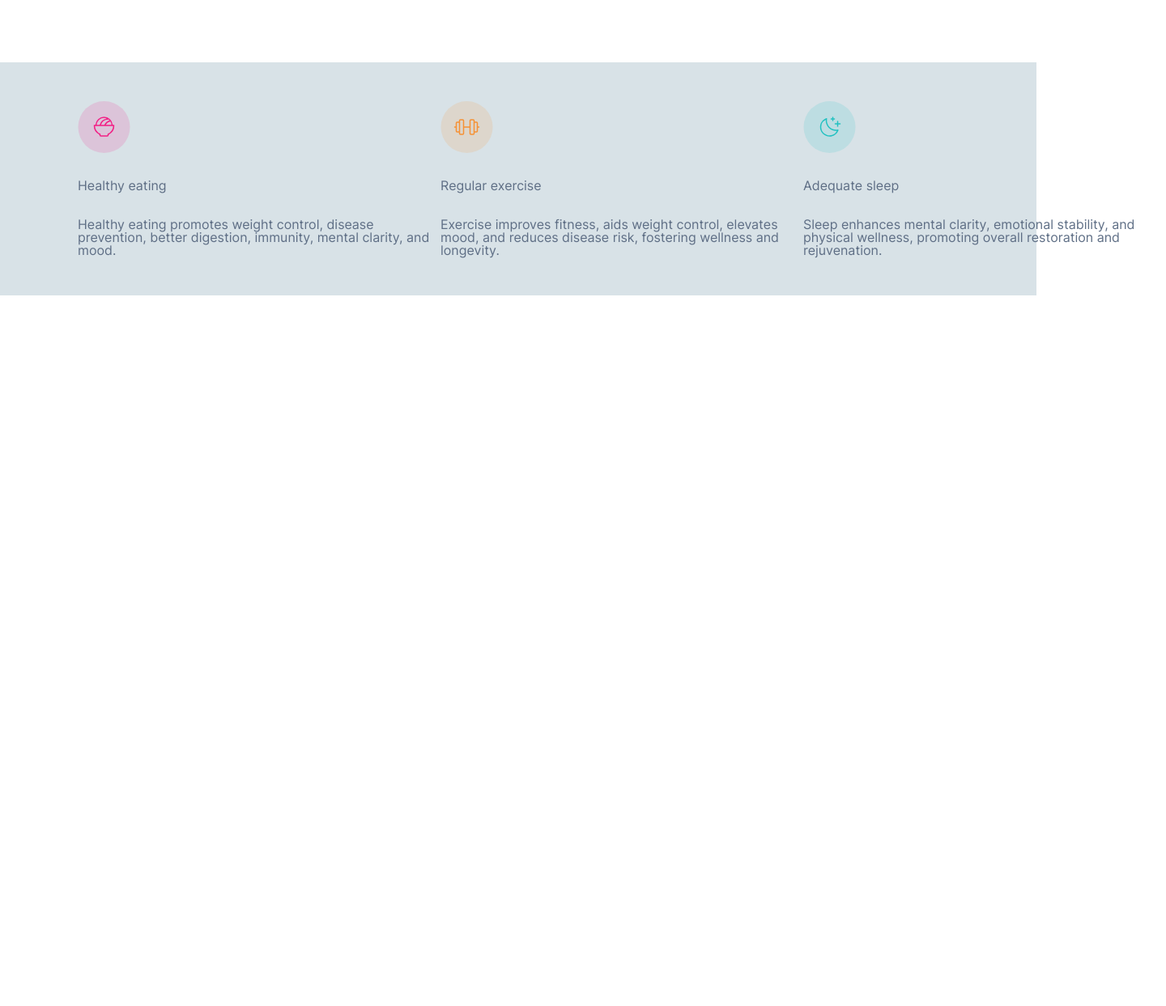
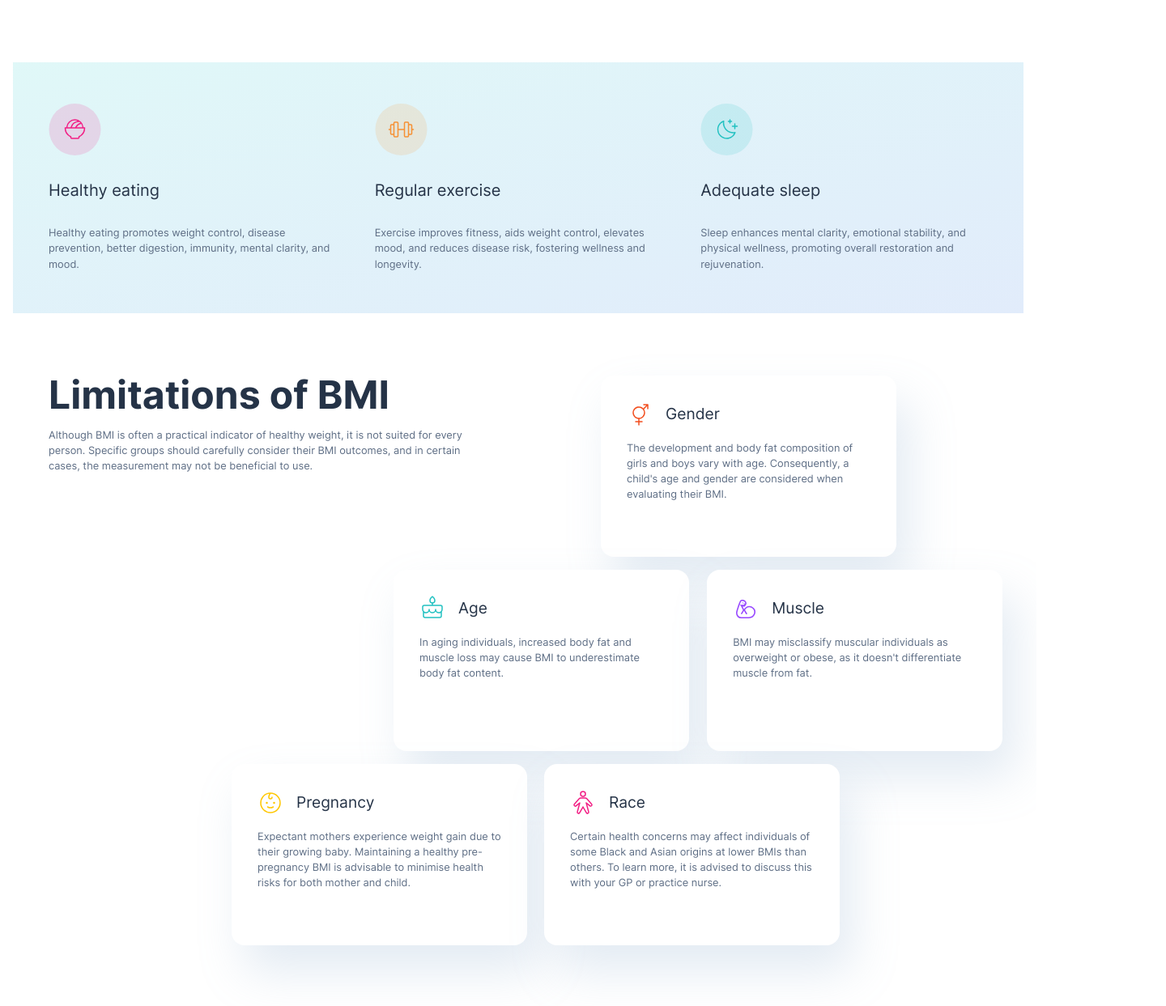
Before and after one commit to CORALIN22/BMI-Calculator, a plain HTML site: page starter-code/index.html in a window 1280 px wide. Shown: the part 1323-2566 px from the top of the page at 81% size, 1440 px wide, since content can reach past the window. Before the commit the page ends 1688 px from the top, so only its background shows below. Drawn offline with Linux system fonts and the light colour scheme.

Commit message:
Metric Calculation ok

```diff
--- /dev/null
+++ b/script.js
@@ -0,0 +1,27 @@
+// Define the BMI calculation function
+const bmiCalculation = (h, w) => {
+  let calcHeight = h / 100;
+
+  let bmi = Math.floor(w / (calcHeight * calcHeight));
+  return bmi;
+};
+
+const userHeight = document.querySelector("#height");
+const userWeight = document.querySelector("#weight");
+const btnRadios = document.querySelectorAll('input[type="radio"][name="unit"]');
+
+btnRadios.forEach((btnRadio) => {
+  btnRadio.addEventListener("change", function () {
+    if (this.checked) {
+      const heightValue = parseFloat(userHeight.value);
+      const weightValue = parseFloat(userWeight.value);
+
+      if (!isNaN(heightValue) && !isNaN(weightValue)) {
+        const bmi = bmiCalculation(heightValue, weightValue);
+        console.log(bmi);
+      } else {
+        console.log("invalid numbers");
+      }
+    }
+  });
+});
--- a/starter-code/index.html
+++ b/starter-code/index.html
@@ -12,6 +12,7 @@
     />
     <link href="style.css" rel="stylesheet" />
     <link href="/general.css" rel="stylesheet" />
+
     <title>Frontend Mentor | Body Mass Index Calculator</title>
   </head>
   <body>
@@ -36,7 +37,7 @@
             <h3 >Enter your details below</h3>
             <form class="bmi-form">
               <label class="custom-radio-btn" for="metric">Metric
-                <input type="radio" id="metric" name="unit" required>
+                <input type="radio" id="metric"  name="unit" required>
                 <span class="circle"></span>
               </label>
               <label class="custom-radio-btn">Imperial
@@ -115,27 +116,65 @@
 
 
 
-      </div>
-    </main>
+      <section class="limitation-section">
+        <div class="grid limitation">
 
-
-
-      <!--  Healthy eating
-       Limitations of BMI
-      Although BMI is often a practical indicator of healthy weight, it is not
+          <div class="limit">
+            <h2>Limitations of BMI</h2>
+            <p class="limit-text">Although BMI is often a practical indicator of healthy weight, it is not
               suited for every person. Specific groups should carefully consider their
               BMI outcomes, and in certain cases, the measurement may not be beneficial
-      to use. Gender The development and body fat composition of girls and boys
+              to use.</p>
+          </div>
+          <div class="limit-box limit-gender">
+            <div class="spacing">
+              <img src="/starter-code/assets/images/icon-gender.svg" alt="Gender">
+              <p class="limit-title">Gender</p>
+          </div>
+            <p class="limit-text">The development and body fat composition of girls and boys
               vary with age. Consequently, a child's age and gender are considered when
-      evaluating their BMI. Age In aging individuals, increased body fat and
-      muscle loss may cause BMI to underestimate body fat content. Muscle BMI
+              evaluating their BMI.</p>
+          </div>
+          <div class="limit-box limit-age">
+            <div class="spacing">
+              <img src="/starter-code/assets/images/icon-age.svg" alt="Age">
+              <p class="limit-title">Age</p>
+           </div>
+            <p class="limit-text">In aging individuals, increased body fat and
+              muscle loss may cause BMI to underestimate body fat content.</p>
+          </div>
+          <div class="limit-box limit-muscle">
+            <div class="spacing">
+              <img src="/starter-code/assets/images/icon-muscle.svg" alt="muscle">
+              <p class="limit-title">Muscle</p>
+           </div>
+            <p class="limit-text">BMI
               may misclassify muscular individuals as overweight or obese, as it doesn't
-      differentiate muscle from fat. Pregnancy Expectant mothers experience
+              differentiate muscle from fat.</p>
+          </div>
+          <div class="limit-box limit-pregnancy">
+            <div class="spacing">
+              <img src="/starter-code/assets/images/icon-pregnancy.svg" alt="Pregnancy">
+              <p class="limit-title">Pregnancy</p>
+           </div>
+            <p class="limit-text">Expectant mothers experience
               weight gain due to their growing baby. Maintaining a healthy pre-pregnancy
-      BMI is advisable to minimise health risks for both mother and child. Race
-      Certain health concerns may affect individuals of some Black and Asian
+              BMI is advisable to minimise health risks for both mother and child.</p>
+          </div>
+          <div class="limit-box limit-race">
+            <div class="spacing">
+              <img src="/starter-code/assets/images/icon-race.svg" alt="Muscle">
+              <p class="limit-title">Race</p>
+           </div>
+            <p class="limit-text">Certain health concerns may affect individuals of some Black and Asian
               origins at lower BMIs than others. To learn more, it is advised to discuss
-      this with your GP or practice nurse. -->
+              this with your GP or practice nurse.</p>
           </div>
+        </div>
+      </section>
+    </main>
+    </div>
+
+    <script src="/script.js"></script>
   </body>
 </html>
--- a/starter-code/style.css
+++ b/starter-code/style.css
@@ -51,7 +51,12 @@ body {
 .hero::before {
   width: 978px;
   height: 737px;
-  background: #e7f5fe;
+  background: linear-gradient(
+    to right bottom,
+    rgba(220, 248, 249, 0.8) 0%,
+    rgba(214, 230, 254, 0.8) 100%
+  );
+
   z-index: -1;
 }
 
@@ -231,13 +236,22 @@ body {
 /* TIPS SECTION*/
 
 .tips-section {
-  background-color: #d8e2e7;
+  background: linear-gradient(
+    to right bottom,
+    rgba(216, 246, 246, 0.8) 0%,
+    rgba(218, 231, 250, 0.8) 100%
+  );
+
+  margin: 0 1rem 4.8rem;
+  overflow: hidden;
 }
 
 .tip {
-  width: 90rem;
-  padding: 3rem 0rem 3rem 6rem;
+  width: 72.5rem;
+  padding: 3.2rem 0;
   margin: 0 auto;
+  column-gap: 3rem;
+  justify-items: start;
 }
 
 .tips {
@@ -252,3 +266,101 @@ body {
   width: 65px;
   height: 64px;
 }
+
+.tips-title {
+  font-size: 1.25rem;
+  line-height: 110%;
+  color: #253347;
+}
+
+.tips-text {
+  font-size: 0.8rem;
+  line-height: 150%;
+}
+
+/* Limitation SECTION*/
+
+.limitation-section {
+  max-width: 72.5rem;
+  margin: 0 auto;
+  margin-bottom: 5rem;
+}
+
+.limitation {
+  grid-template: repeat(3, 1fr) / 210px 370px 370px 210px;
+  gap: 1rem;
+}
+
+.limit-box {
+  width: 22.8rem;
+  height: 14rem;
+  background-color: #fff;
+  box-shadow: 16px 32px 56px 0 rgb(143, 175, 209, 25%);
+  border-radius: 16px;
+  padding: 2rem;
+  display: flex;
+  flex-direction: column;
+  gap: 1rem;
+}
+
+.spacing {
+  display: flex;
+  gap: 1rem;
+  align-items: center;
+}
+
+.limit-box > img {
+  width: 32px;
+  height: 32px;
+  display: block;
+}
+
+.limit > h2 {
+  font-size: 3rem;
+  color: #253347;
+}
+
+.limit {
+  grid-area: 1/1 /2 / span 2;
+  width: 54ch;
+  display: flex;
+  flex-direction: column;
+  gap: 1rem;
+}
+
+.limit-title {
+  font-size: 1.2rem;
+  color: #253347;
+}
+
+.limit-text {
+  font-size: 0.8rem;
+  line-height: 150%;
+}
+
+.limit-gender {
+  grid-area: 1/3/2 / span 2;
+  align-self: end;
+  transform: translateX(70px);
+}
+
+.limit-age {
+  grid-area: 2/2/3/3;
+  transform: translateX(200px);
+}
+
+.limit-muscle {
+  grid-area: 2/3/3 / span 2;
+  justify-self: end;
+  transform: translateX(-30px);
+}
+
+.limit-pregnancy {
+  grid-area: 3/2/4/3;
+  z-index: 2;
+}
+
+.limit-race {
+  grid-area: 3/3/4/4;
+  z-index: 2;
+}
```
Also changed, not shown: 1 other file. Lines whose indentation alone changed are shown as unchanged.
